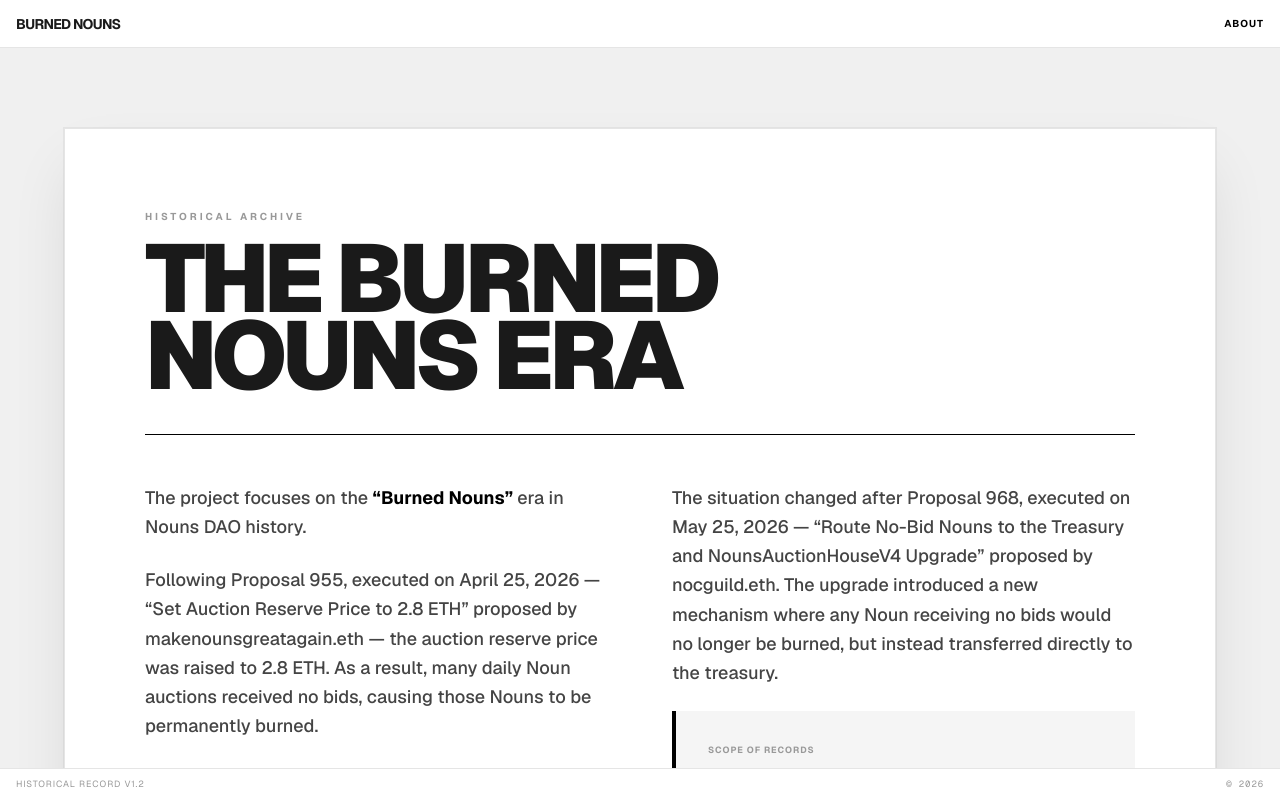
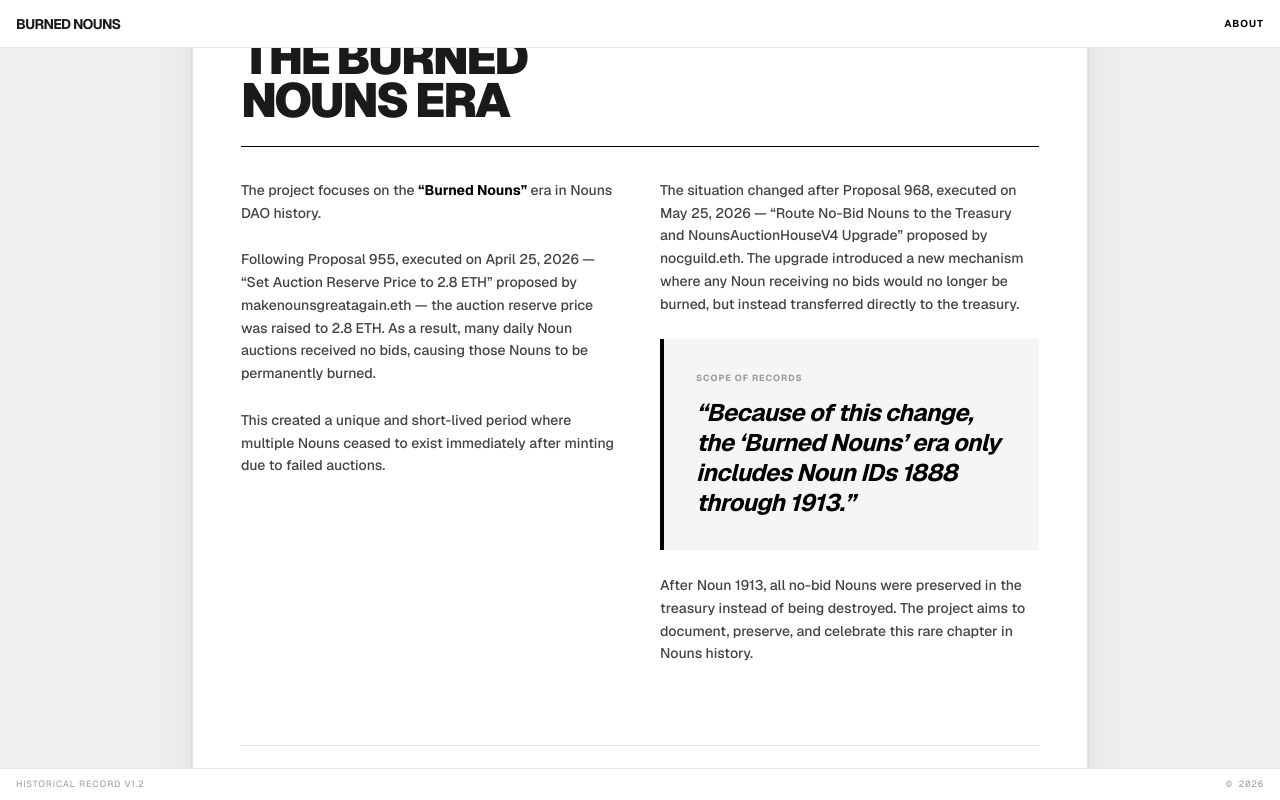
Before and after one commit to XppaiCyberr/burned-nouns, a Next.js app: page /about in a window 1280 px wide. Built offline with nearby package versions, Linux system fonts and the light colour scheme.

Commit message:
Scale down About page typography and container for a 'zoomed-out' feel

```diff
--- a/src/app/about/page.tsx
+++ b/src/app/about/page.tsx
@@ -14,16 +14,16 @@
       </nav>
 
       {/* Main Content Area - Wide horizontal layout */}
-      <div className="flex-1 overflow-y-auto bg-[#F0F0F0] p-4 lg:p-12 flex justify-center items-start">
-        <div className="max-w-6xl w-full bg-white border border-[#E5E5E5] p-8 lg:p-20 my-4 lg:my-8 shadow-[0_0_0_1px_rgba(0,0,0,0.05),0_30px_60px_-12px_rgba(0,0,0,0.12)]">
-          <header className="mb-12 border-b border-black pb-10">
-            <span className="block text-[10px] font-bold uppercase tracking-[0.3em] text-[#999] mb-4">Historical Archive</span>
-            <h1 className="text-5xl lg:text-8xl font-black tracking-tighter leading-[0.8] uppercase">
+      <div className="flex-1 overflow-y-auto bg-[#F0F0F0] p-4 lg:p-12 flex justify-center items-start lg:items-center">
+        <div className="max-w-4xl w-full bg-white border border-[#E5E5E5] p-6 lg:p-12 my-4 lg:my-8 shadow-[0_0_0_1px_rgba(0,0,0,0.05),0_30px_60px_-12px_rgba(0,0,0,0.12)]">
+          <header className="mb-8 border-b border-black pb-6">
+            <span className="block text-[9px] font-bold uppercase tracking-[0.3em] text-[#999] mb-3">Historical Archive</span>
+            <h1 className="text-3xl lg:text-5xl font-black tracking-tighter leading-[0.9] uppercase">
               The Burned<br />Nouns Era
             </h1>
           </header>
 
-          <div className="grid grid-cols-1 lg:grid-cols-2 gap-16 text-sm lg:text-lg leading-relaxed text-[#444] font-medium">
+          <div className="grid grid-cols-1 lg:grid-cols-2 gap-10 text-[11px] lg:text-sm leading-relaxed text-[#444] font-medium">
             <div className="space-y-6">
               <p>
                 The project focuses on the <strong className="text-black">“Burned Nouns”</strong> era in Nouns DAO history.
```
